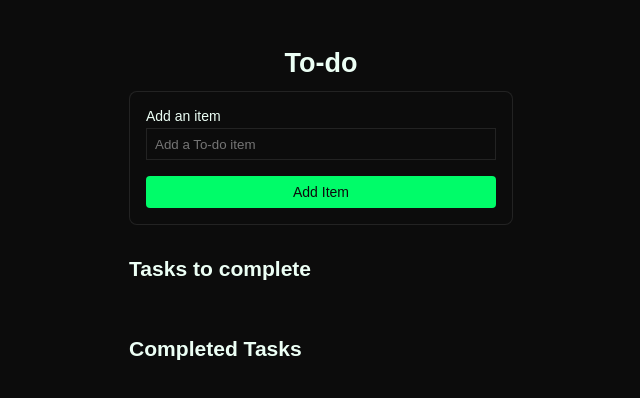
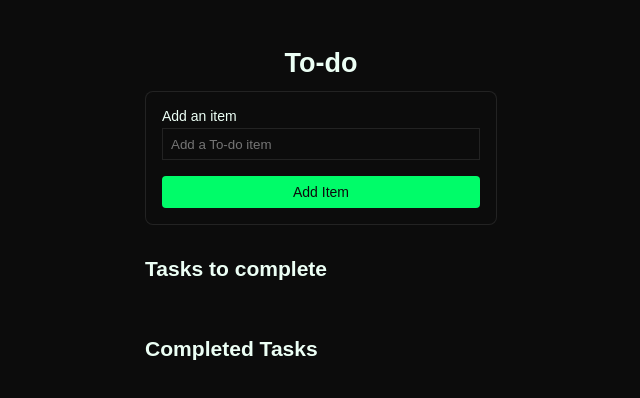
Before and after one commit to ifeola/To-do-v2, a website: page index.html in a window 1280 px wide. Shown: the whole page, without its empty margins (319-959 px from the left). Drawn offline with Linux system fonts and the light colour scheme.

Commit message:
New commit

```diff
--- a/sass/main.scss
+++ b/sass/main.scss
@@ -27,8 +27,9 @@ img, svg {
 #todo {
   position: relative;
   margin-block-start: 3rem;
-  margin-inline: 16px;
-  width: min(24rem, 100%);
+  padding-inline: 16px;
+  width: 100%;
+  max-width: 24rem;
 
   h2 {
     text-align: center;
```
Also changed, not shown: css/main.css.
